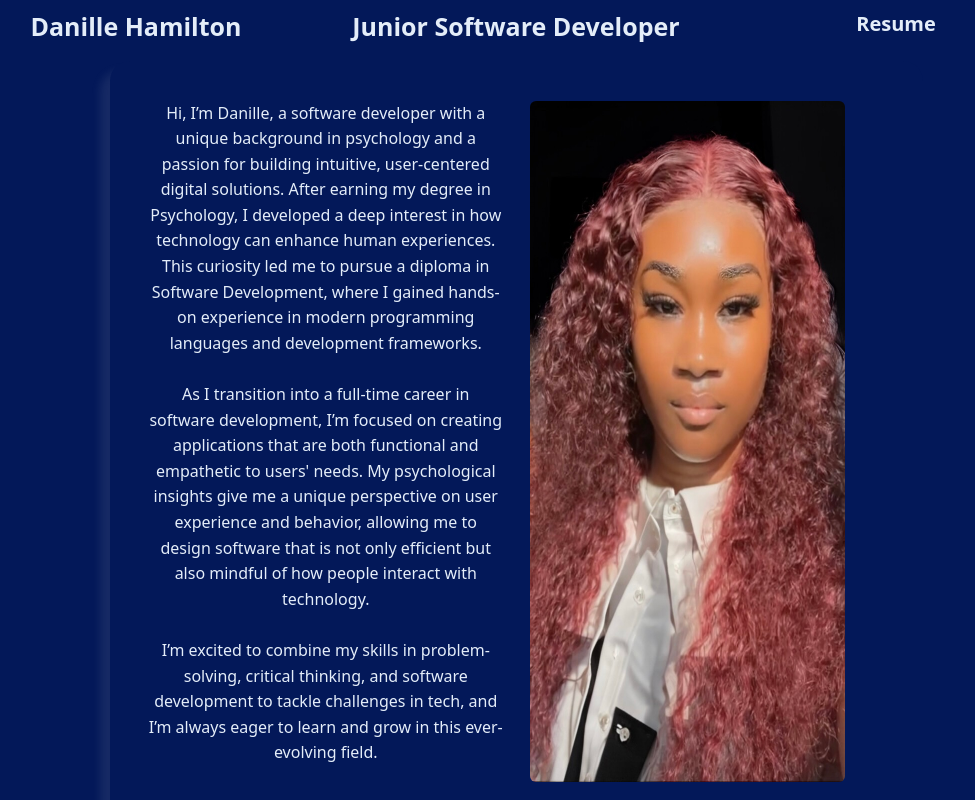
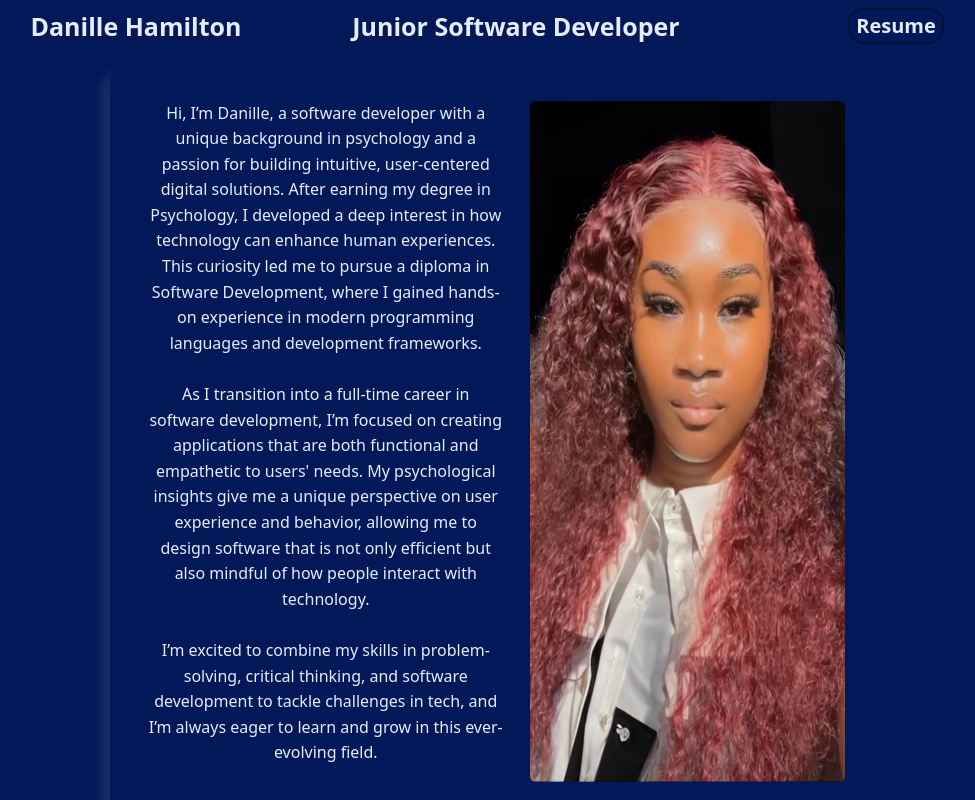
Before and after one commit to DanilleH22/portfolio, a React (Create React App) app: page / in a window 1280 px wide. Shown: the top 800 px of the page, without its empty margins (124-1099 px from the left). Built offline with nearby package versions, Linux system fonts and the light colour scheme.

Commit message:
Updtae resume button

```diff
--- a/src/styles/Portfolio.module.css
+++ b/src/styles/Portfolio.module.css
@@ -14,7 +14,9 @@
 }
 
 .Resume button {
-    border: none;
+
+  border: 2px solid  #031037;
+  border-radius: 15px;
   }
 
 .Resume button:hover {
```
